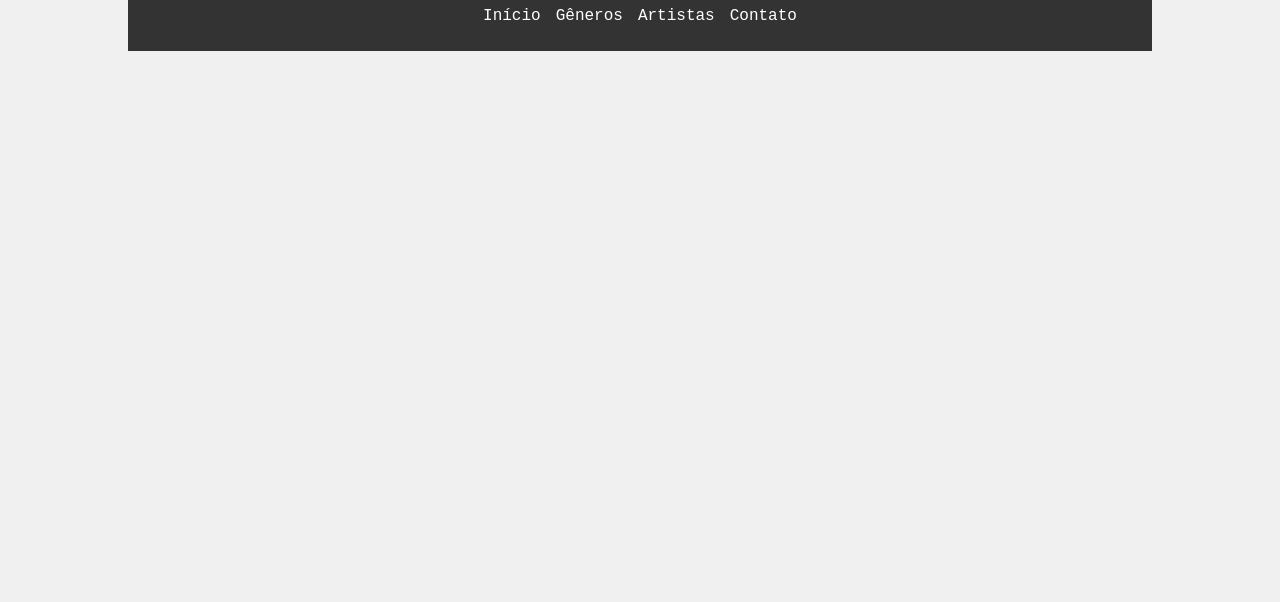
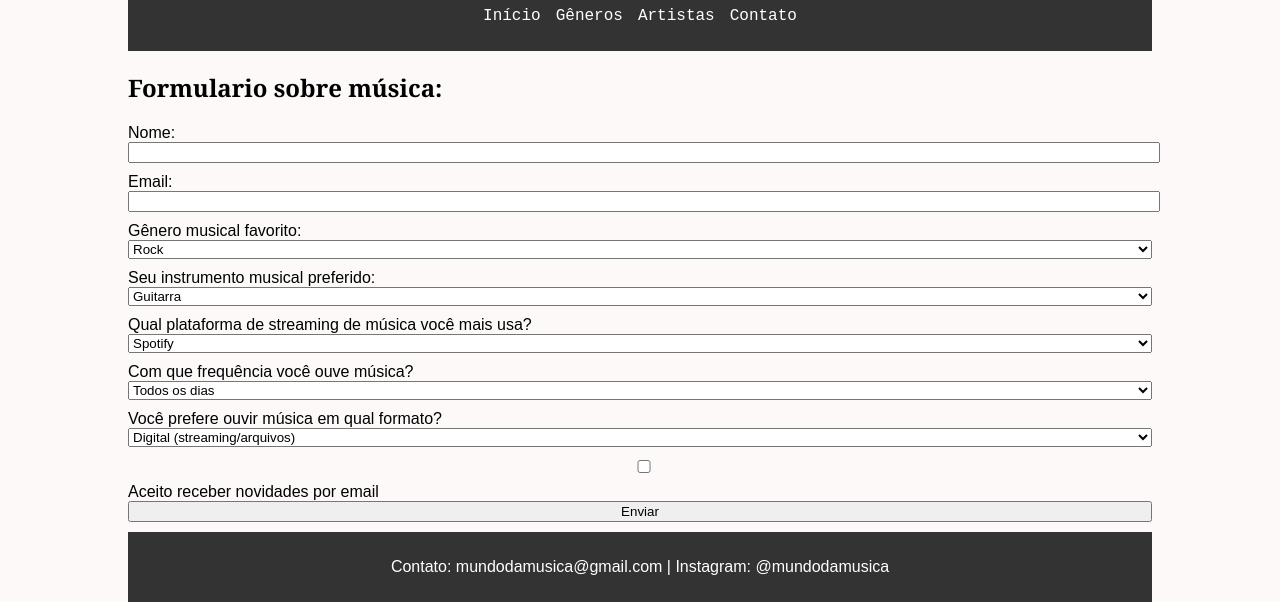
Before and after one commit to Giovana0102/site-5-web, a plain HTML site: page contato.html in a window 1280 px wide. Shown: the part 437-1039 px from the top of the page. Before the commit the page ends 800 px from the top, so only its background shows below. Drawn offline with Linux system fonts and the light colour scheme.

Commit message:
comiy
musica

```diff
--- a/contato.html
+++ b/contato.html
@@ -22,6 +22,72 @@
     </nav>
 </header>
 
+<main>
+    <h2>Formulario sobre música:</h2>
+
+    <form>
+        <label>Nome:</label><br>
+        <input type="text" name="nome"><br>
+
+        <label>Email:</label><br>
+        <input type="email" name="email"><br>
+
+        <label>Gênero musical favorito:</label><br>
+        <select>
+            <option>Rock</option>
+            <option>Pop</option>
+            <option>Rap</option>
+            <option>Funk</option>
+            <option>Outro</option>
+        </select><br>
+
+        <label>Seu instrumento musical preferido:</label><br>
+        <select>
+            <option>Guitarra</option>
+            <option>Teclado</option>
+            <option>Bateria</option>
+            <option>Violão</option>
+            <option>Outro</option>
+        </select><br>
+
+        <label>Qual plataforma de streaming de música você mais usa?</label><br>
+        <select>
+            <option>Spotify</option>
+            <option>Apple Music</option>
+            <option>YouTube Music</option>
+            <option>Deezer</option>
+            <option>Não uso</option>
+        </select><br>
+
+        <label>Com que frequência você ouve música?</label><br>
+        <select>
+            <option>Todos os dias</option>
+            <option>Algumas vezes por semana</option>
+            <option>Uma vez por semana</option>
+            <option>Raramente</option>
+            <option>Outro</option>
+        </select><br>
+
+        <label>Você prefere ouvir música em qual formato?</label><br>
+        <select>
+            <option>Digital (streaming/arquivos)</option>
+            <option>Vinil</option>
+            <option>CD</option>
+            <option>Rádio</option>
+            <option>Outro</option>
+        </select><br>
+
+
+        <label><input type="checkbox">Aceito receber novidades por email </label><br>
+
+        <input type="submit" value="Enviar">
+    </form>
+
+</main>
+
+<footer>
+    <p>Contato: mundodamusica@gmail.com | Instagram: @mundodamusica</p>
+</footer>
 
 
 
--- a/estilo.css
+++ b/estilo.css
@@ -1,6 +1,6 @@
 body {
     font-family: Arial, sans-serif;
-    background-color: #f0f0f0;
+    background-color: #fdf9f9;
     margin: 0 auto;
     width: 80%;
 }
```
Also changed, not shown: artistas.html (+3 -1 lines), generos.html (+34 -1 lines), index.html (+7 -11 lines).
